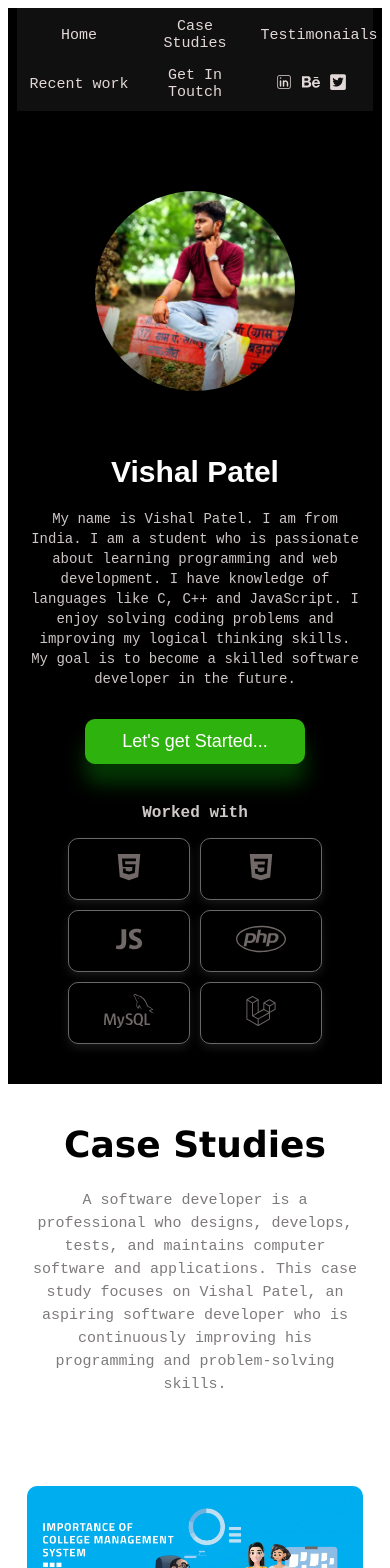
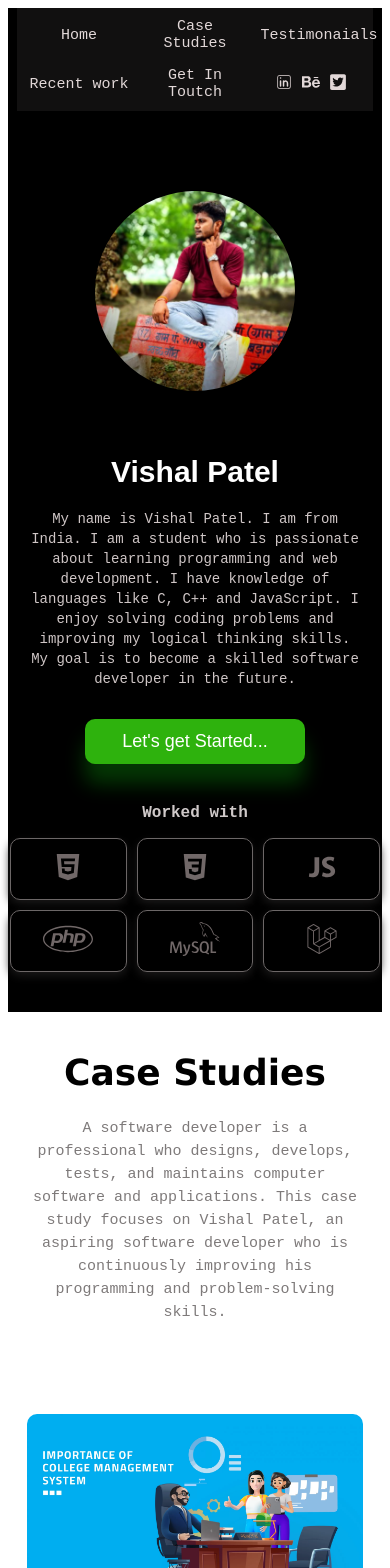
Before and after one commit to Vishal3239/portfolio, a React (Vite) app: page / in a window 390 px wide. Shown: the top 1568 px of the page. Built offline with nearby package versions, Linux system fonts and the light colour scheme.

Commit message:
skillssection

```diff
--- a/src/Nav.css
+++ b/src/Nav.css
@@ -261,7 +261,7 @@
 }
 
 .skill_container > div{
-    width: calc(33.33% - 10px);  /* 👈 exact 3 column */
+    width: calc(33.33% - 10px) !important;;  /* 👈 exact 3 column */
     height: 60px;
 }
 
```
